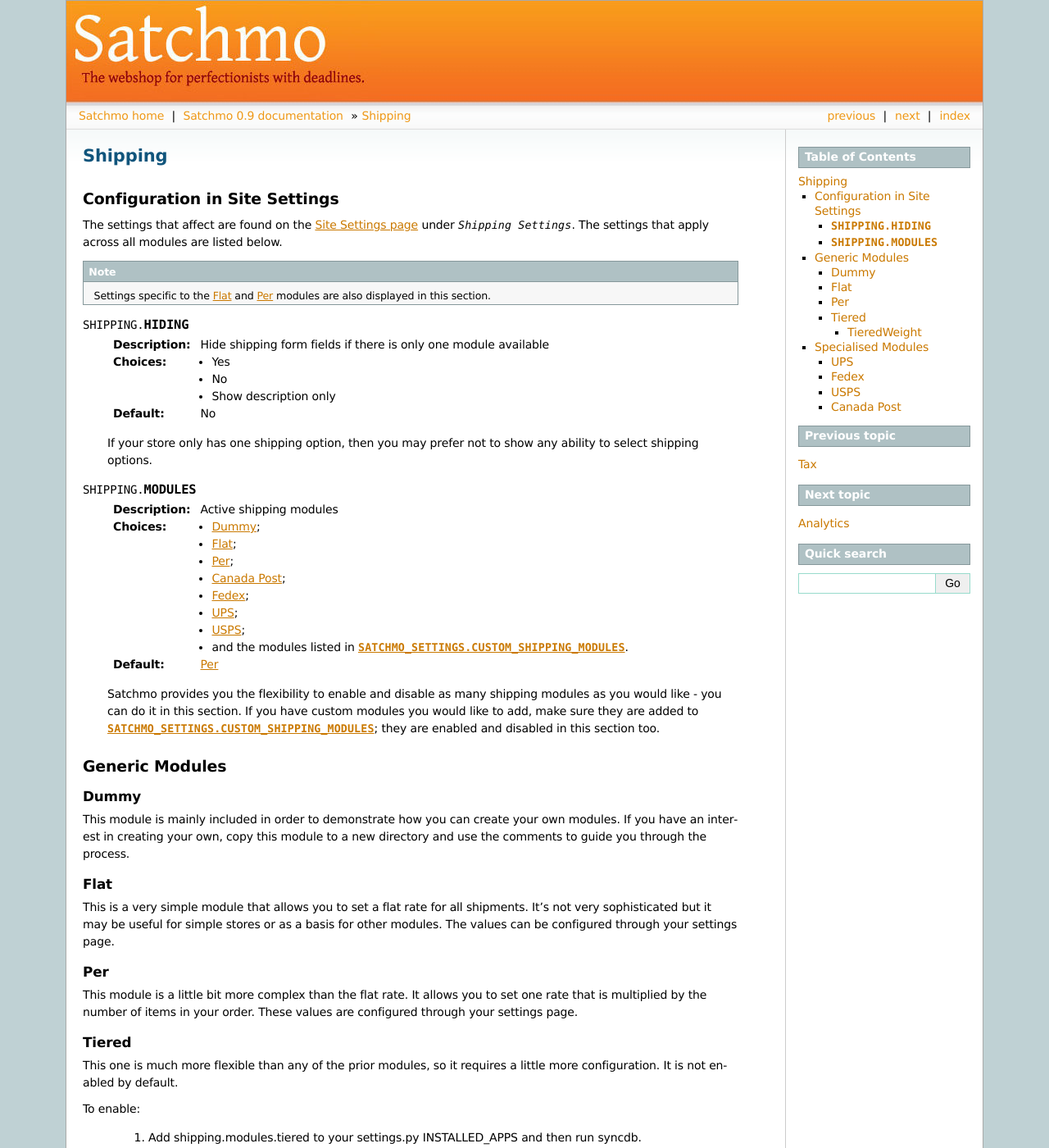
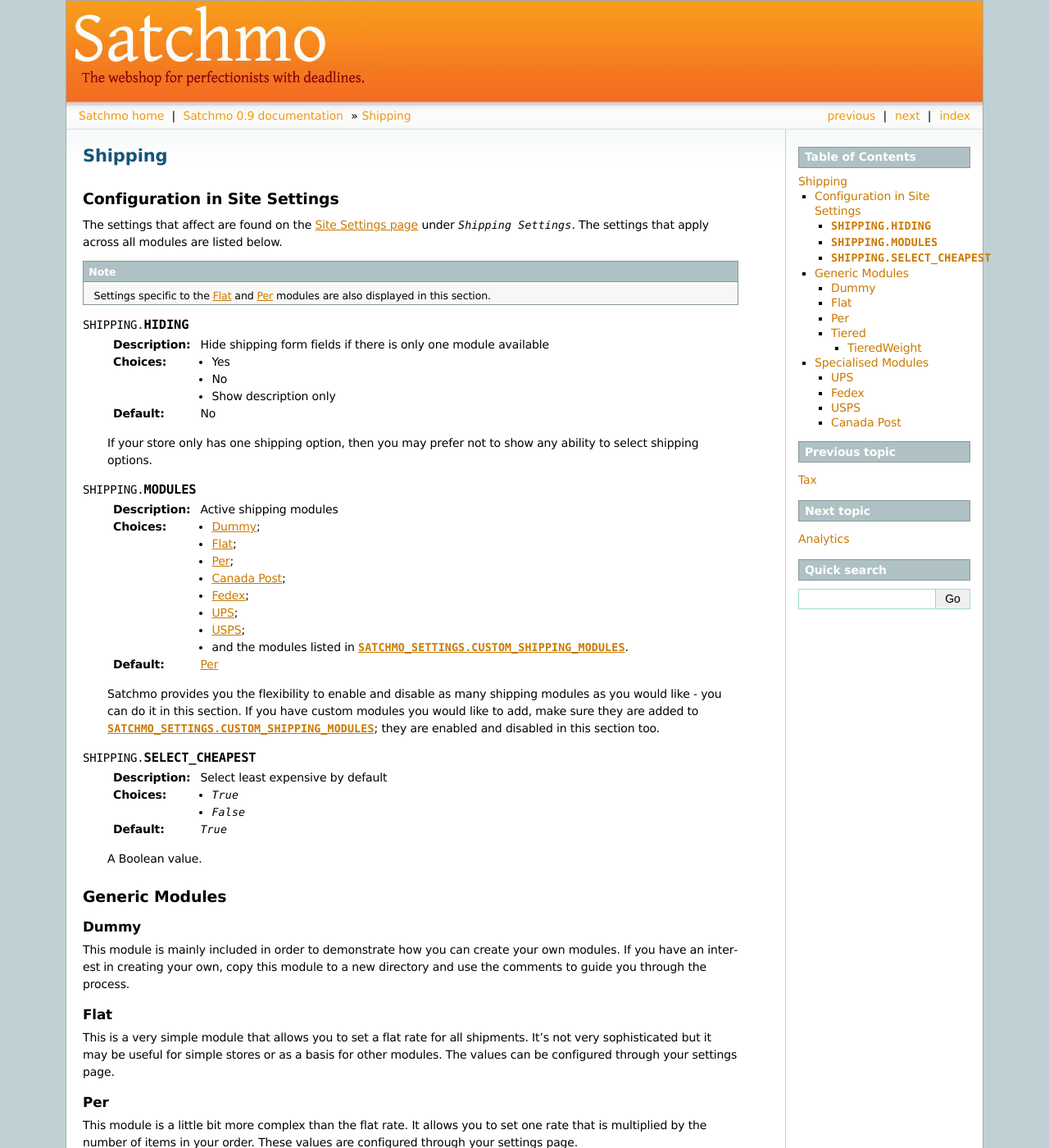
Before and after one commit to opencoca/WEB-Satchmo, a Sphinx documentation site: the page built from docs/shipping.txt, in a window 1280 px wide and 1400 px high. Shown: the whole window at 82% size. Built offline with Sphinx 7.4.7, drawn with Linux system fonts in a browser that asks for light colours.

Commit message:
docs/shipping: add doc on SHIPPING.SELECT_CHEAPEST

```diff
--- a/docs/shipping.txt
+++ b/docs/shipping.txt
@@ -43,6 +43,16 @@
    would like to add, make sure they are added to
    :data:`SATCHMO_SETTINGS.CUSTOM_SHIPPING_MODULES`; they are enabled and disabled in
    this section too.
+
+.. data:: SHIPPING.SELECT_CHEAPEST
+
+   :description: Select least expensive by default
+   :choices:
+    - `True`
+    - `False`
+   :default: `True`
+
+   A Boolean value.
 
 
 Generic Modules
```
